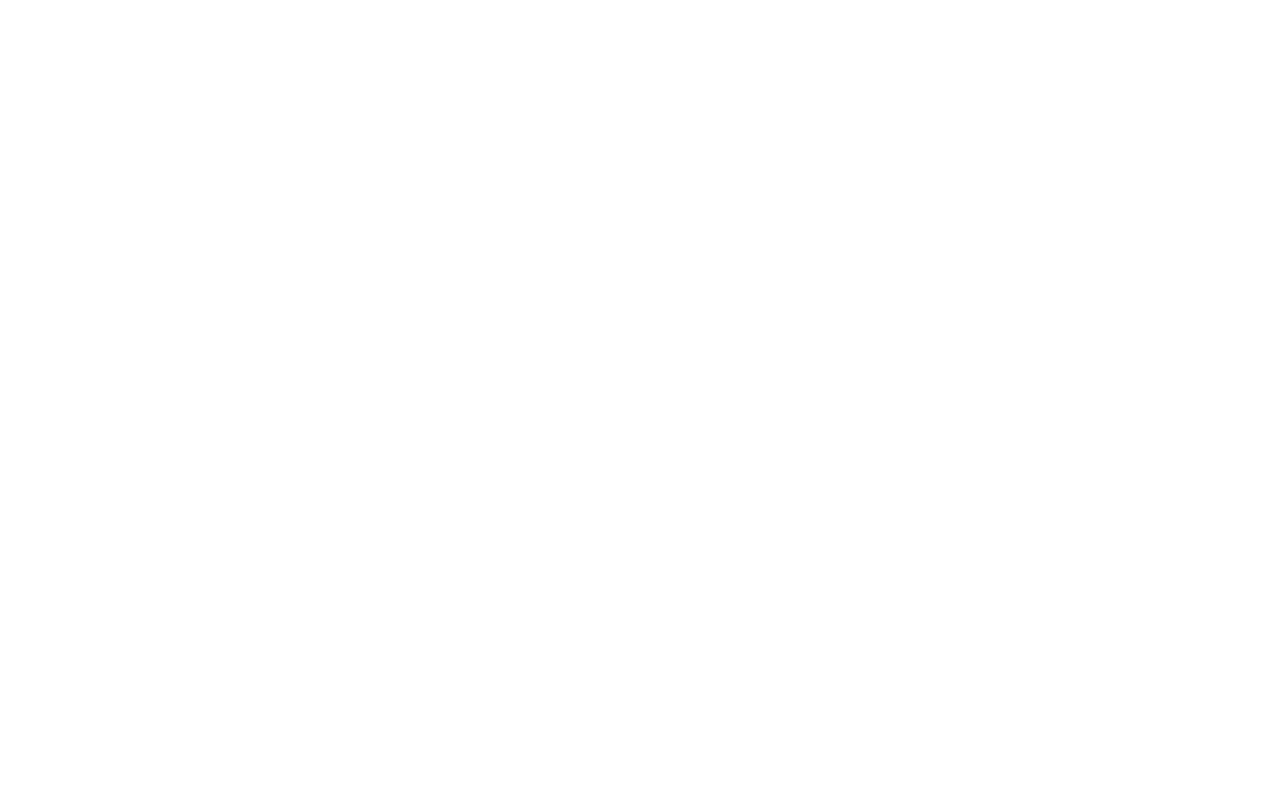
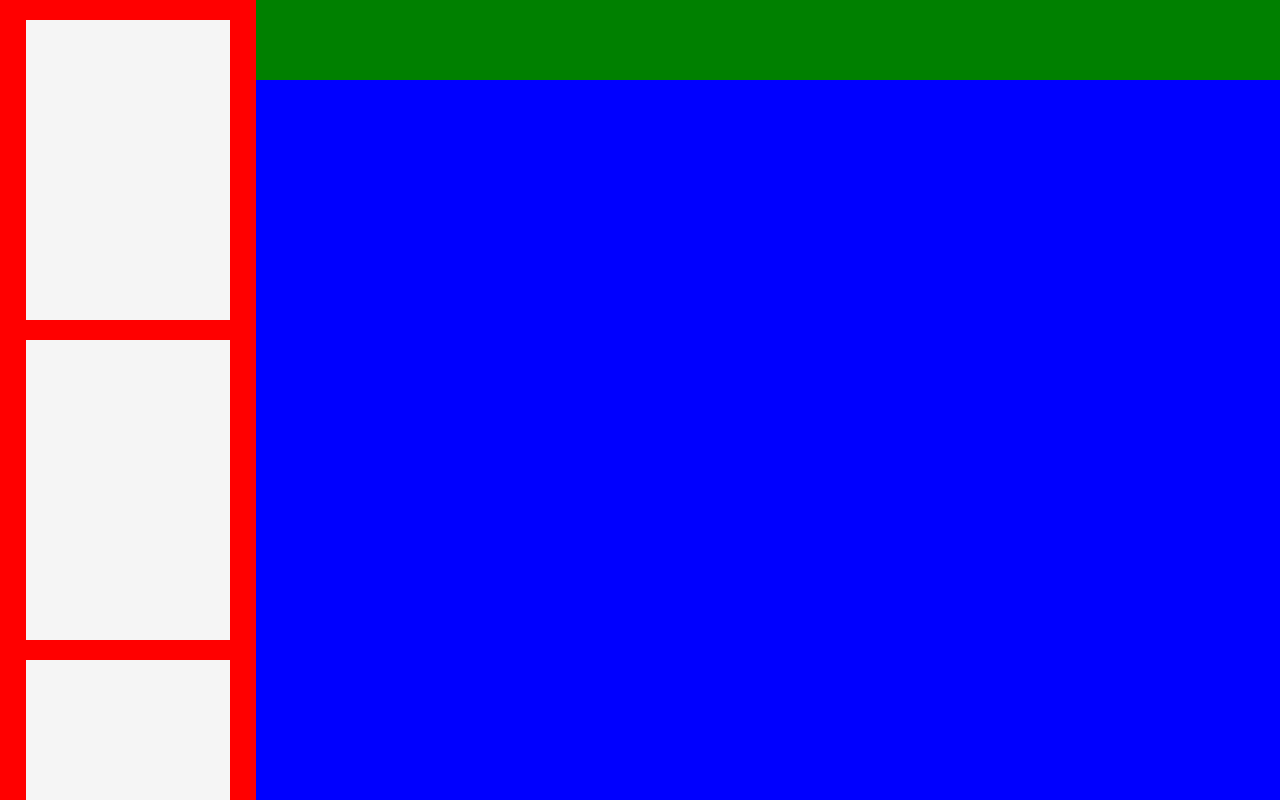
Before and after one commit to brohaooo/B-613, a React (Create React App) app in the folder b-613/: page /home in a window 1280 px wide. Before the commit this address had no page. Built offline with nearby package versions, Linux system fonts and the light colour scheme.

Commit message:
Home页面框架
Home界面的框架做了 但是优化还没有做

```diff
--- a/b-613/src/App.js
+++ b/b-613/src/App.js
@@ -1,7 +1,8 @@
 import {BrowserRouter, Route,Routes} from "react-router-dom";
 import 'antd/dist/antd.css';
-import LoginPage from "./LoginPage.js";
-import RegisterPage from "./RegisterPage";
+import LoginPage from "./pages/LoginPage.js";
+import RegisterPage from "./pages/RegisterPage";
+import HomePage from "./pages/HomePage.js";
 
 function App() {
   return (
@@ -9,6 +10,7 @@
       <Routes>
         <Route path="/" element={<LoginPage />} exact></Route>
         <Route path="/register" element={<RegisterPage />} exact></Route>
+        <Route path="/home" element={<HomePage />} exact></Route>
       </Routes>
     </BrowserRouter>
 
--- a/b-613/src/index.js
+++ b/b-613/src/index.js
@@ -1,8 +1,6 @@
 import React from 'react';
 import ReactDOM from 'react-dom';
 import './index.css';
-import LoginPage from './LoginPage';
-import RegisterPage from './RegisterPage';
 import reportWebVitals from './reportWebVitals';
 import App from './App';
 import { Layout } from 'antd';
--- /dev/null
+++ b/b-613/src/pages/HomePage.css
@@ -0,0 +1,46 @@
+.page-1{
+  height: 100vh;
+  display: flex;
+}
+
+.left-menu{
+  width: 20%;
+  height: 100%;
+  background-color: red;
+  overflow-y:scroll;
+  display: flex;
+  flex-direction: column;
+  align-items: center;
+}
+
+.test{
+  flex-shrink: 0;
+  margin-top: 20px;
+  height: 300px !important;
+  width: 80%;
+  background-color: #F5F5F5;
+}
+
+.right-part{
+  height: 100%;
+  background-color: blue;
+  width: 80%;
+}
+
+.top-bar{
+  height: 10%;
+  background-color: green;
+  width: 100%;
+}
+
+/* 滚动条相关设置 */
+::-webkit-scrollbar {
+  width:5px;
+  height:20px;
+  background-color:#F5F5F5;
+}
+/* 滑块 */
+::-webkit-scrollbar-thumb {
+  background-color: black;
+  border-radius: 50px;
+}
--- /dev/null
+++ b/b-613/src/pages/HomePage.js
@@ -0,0 +1,33 @@
+
+import './HomePage.css';
+import { Layout,Sider,Header,Content,Footer } from 'antd';
+import { EyeInvisibleOutlined, EyeTwoTone, UserOutlined, LockOutlined } from '@ant-design/icons';
+import 'antd/dist/antd.css';
+
+function HomePage() {
+  const goToLogin = () => {
+    window.location.href="/";
+  };
+  const goToRegister = () => {
+    window.location.href="/register";
+  };
+  return (
+    <div className='page-1'>
+      <div className='left-menu'>
+        <div className='test'></div>
+        <div className='test'></div>
+        <div className='test'></div>
+      </div>
+      <div className='right-part'>
+        <div className='top-bar'>
+
+        </div>
+        <div className='content'>
+
+        </div>
+      </div>
+    </div>
+  );
+}
+
+export default HomePage;
--- a/b-613/src/LoginPage.css
+++ b/b-613/src/pages/LoginPage.css
@@ -21,7 +21,7 @@
   align-items: center;
   height: 100%;
   width: 100%;
-  background-image: url(./picture/login_background.jpg);
+  background-image: url(../picture/login_background.jpg);
   -moz-background-size:100% 100%; background-size:100% 100%;
 }
 
--- a/b-613/src/RegisterPage.js
+++ b/b-613/src/pages/LoginPage.js
@@ -1,10 +1,10 @@
-import logo from './logo.svg';
-import './RegisterPage.css';
+
+import './LoginPage.css';
 import { Form, Input, Button, Checkbox } from 'antd';
-import { MailOutlined,UserOutlined, LockOutlined } from '@ant-design/icons';
+import { EyeInvisibleOutlined, EyeTwoTone, UserOutlined, LockOutlined } from '@ant-design/icons';
 import 'antd/dist/antd.css';
 
-function RegisterPage() {
+function LoginPage() {
   const goToLogin = () => {
     window.location.href="/";
   };
@@ -13,7 +13,6 @@
   };
   return (
     <div className="page">
-
       <div className="totalBox">
         <div className='right' background="./picture/login.jpg" >
           <div className='header'>
@@ -27,9 +26,8 @@
             // onFinish={onFinish}
           >
             <Form.Item>
-              <h>Create<br></br> Your Account</h>
+              <h>Login Into<br></br> Your Account</h>
             </Form.Item>
-
             <Form.Item
               name="username"
               rules={[{ required: true, message: 'Please input your Username!' }]}
@@ -39,31 +37,11 @@
               className='login-input'
               size='large'/>
             </Form.Item>
-
-            <Form.Item
-              name="email"
-              rules={[
-                {
-                  type: 'email',
-                  message: 'The input is not valid E-mail!',
-                },
-                {
-                  required: true,
-                  message: 'Please input your E-mail!',
-                },
-              ]}
-            >
-              <Input
-              prefix={<MailOutlined/>}
-              placeholder="E-mail"
-              size='large'/>
-            </Form.Item>
-
             <Form.Item
               name="password"
               rules={[{ required: true, message: 'Please input your Password!' }]}
             >
-              <Input.Password
+              <Input
                 prefix={<LockOutlined className="site-form-item-icon" />}
                 type="password"
                 placeholder="Password"
@@ -71,39 +49,17 @@
                 size='large'
               />
             </Form.Item>
-
-            <Form.Item
-              name="confirm"
-              dependencies={['password']}
-              hasFeedback
-              rules={[
-                {
-                  required: true,
-                  message: 'Please confirm your password!',
-                },
-                ({ getFieldValue }) => ({
-                  validator(_, value) {
-                    if (!value || getFieldValue('password') === value) {
-                      return Promise.resolve();
-                    }
-                    return Promise.reject(new Error('The two passwords that you entered do not match!'));
-                  },
-                }),
-              ]}
-            >
-              <Input.Password
-              prefix={<LockOutlined className="site-form-item-icon" />}
-              placeholder="Confirm Password"
-              className='login-input'
-              size='large'/>
+            <Form.Item>
+              <a className="login-form-forgot" href="">
+                Forgot password
+              </a>
             </Form.Item>
-
 
             <Form.Item className='item-register'>
               <Button type="primary" htmlType="submit" className="login-form-button">
-                Register
+                Log in
               </Button>
-              Already have account <a href="/">Login</a>
+              Or <a href="./register">register now!</a>
             </Form.Item>
           </Form>
 
@@ -113,4 +69,4 @@
   );
 }
 
-export default RegisterPage;
+export default LoginPage;
--- a/b-613/src/RegisterPage.css
+++ b/b-613/src/pages/RegisterPage.css
@@ -21,7 +21,7 @@
   align-items: center;
   height: 100%;
   width: 100%;
-  background-image: url(./picture/login_background.jpg);
+  background-image: url(../picture/login_background.jpg);
   -moz-background-size:100% 100%; background-size:100% 100%;
 }
 
--- a/b-613/src/LoginPage.js
+++ b/b-613/src/pages/RegisterPage.js
@@ -1,10 +1,10 @@
-import logo from './logo.svg';
-import './LoginPage.css';
+
+import './RegisterPage.css';
 import { Form, Input, Button, Checkbox } from 'antd';
-import { EyeInvisibleOutlined, EyeTwoTone, UserOutlined, LockOutlined } from '@ant-design/icons';
+import { MailOutlined,UserOutlined, LockOutlined } from '@ant-design/icons';
 import 'antd/dist/antd.css';
 
-function LoginPage() {
+function RegisterPage() {
   const goToLogin = () => {
     window.location.href="/";
   };
@@ -13,6 +13,7 @@
   };
   return (
     <div className="page">
+
       <div className="totalBox">
         <div className='right' background="./picture/login.jpg" >
           <div className='header'>
@@ -26,8 +27,9 @@
             // onFinish={onFinish}
           >
             <Form.Item>
-              <h>Login Into<br></br> Your Account</h>
+              <h>Create<br></br> Your Account</h>
             </Form.Item>
+
             <Form.Item
               name="username"
               rules={[{ required: true, message: 'Please input your Username!' }]}
@@ -37,11 +39,31 @@
               className='login-input'
               size='large'/>
             </Form.Item>
+
+            <Form.Item
+              name="email"
+              rules={[
+                {
+                  type: 'email',
+                  message: 'The input is not valid E-mail!',
+                },
+                {
+                  required: true,
+                  message: 'Please input your E-mail!',
+                },
+              ]}
+            >
+              <Input
+              prefix={<MailOutlined/>}
+              placeholder="E-mail"
+              size='large'/>
+            </Form.Item>
+
             <Form.Item
               name="password"
               rules={[{ required: true, message: 'Please input your Password!' }]}
             >
-              <Input
+              <Input.Password
                 prefix={<LockOutlined className="site-form-item-icon" />}
                 type="password"
                 placeholder="Password"
@@ -49,17 +71,39 @@
                 size='large'
               />
             </Form.Item>
-            <Form.Item>
-              <a className="login-form-forgot" href="">
-                Forgot password
-              </a>
+
+            <Form.Item
+              name="confirm"
+              dependencies={['password']}
+              hasFeedback
+              rules={[
+                {
+                  required: true,
+                  message: 'Please confirm your password!',
+                },
+                ({ getFieldValue }) => ({
+                  validator(_, value) {
+                    if (!value || getFieldValue('password') === value) {
+                      return Promise.resolve();
+                    }
+                    return Promise.reject(new Error('The two passwords that you entered do not match!'));
+                  },
+                }),
+              ]}
+            >
+              <Input.Password
+              prefix={<LockOutlined className="site-form-item-icon" />}
+              placeholder="Confirm Password"
+              className='login-input'
+              size='large'/>
             </Form.Item>
+
 
             <Form.Item className='item-register'>
               <Button type="primary" htmlType="submit" className="login-form-button">
-                Log in
+                Register
               </Button>
-              Or <a href="./register">register now!</a>
+              Already have account <a href="/">Login</a>
             </Form.Item>
           </Form>
 
@@ -69,4 +113,4 @@
   );
 }
 
-export default LoginPage;
+export default RegisterPage;
```
